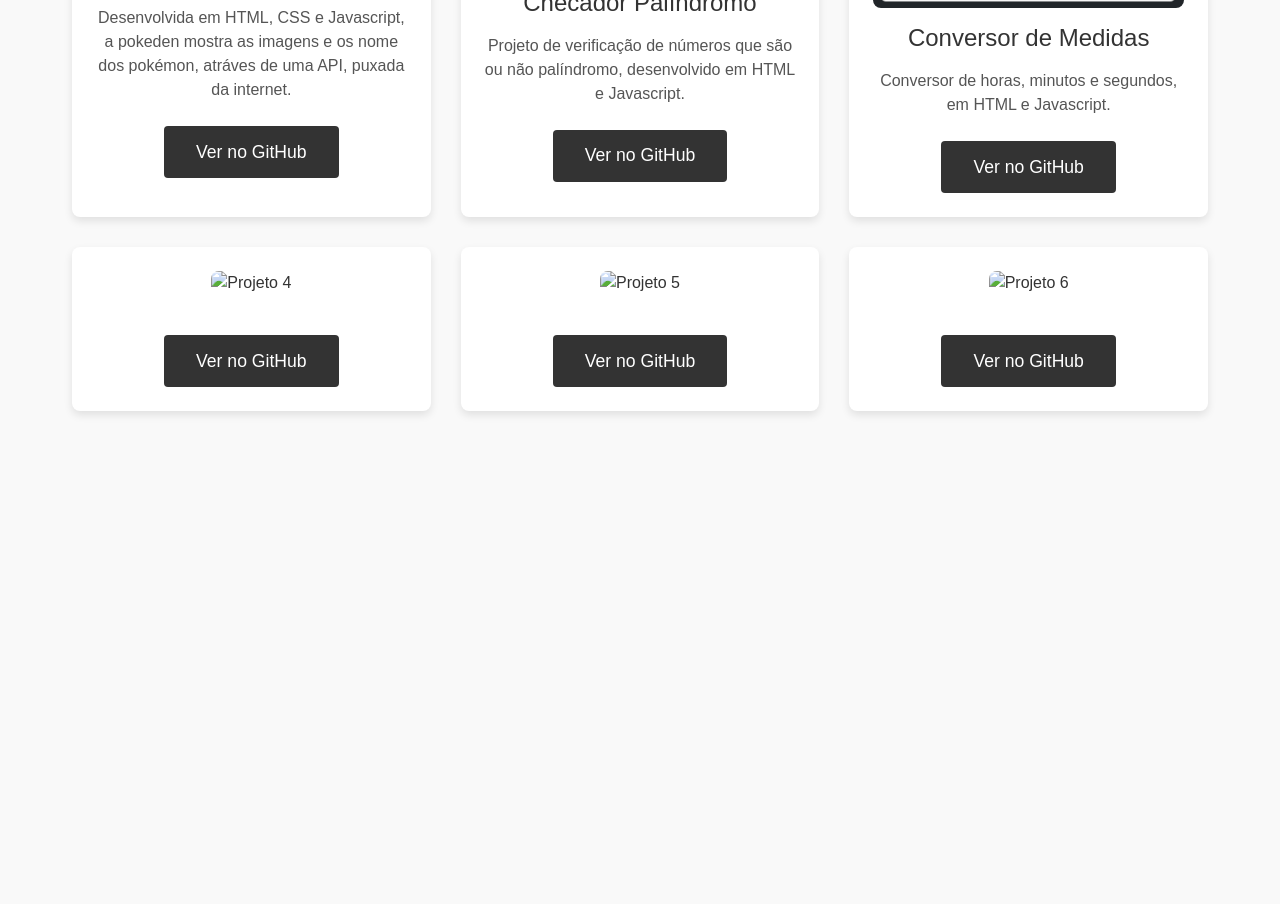
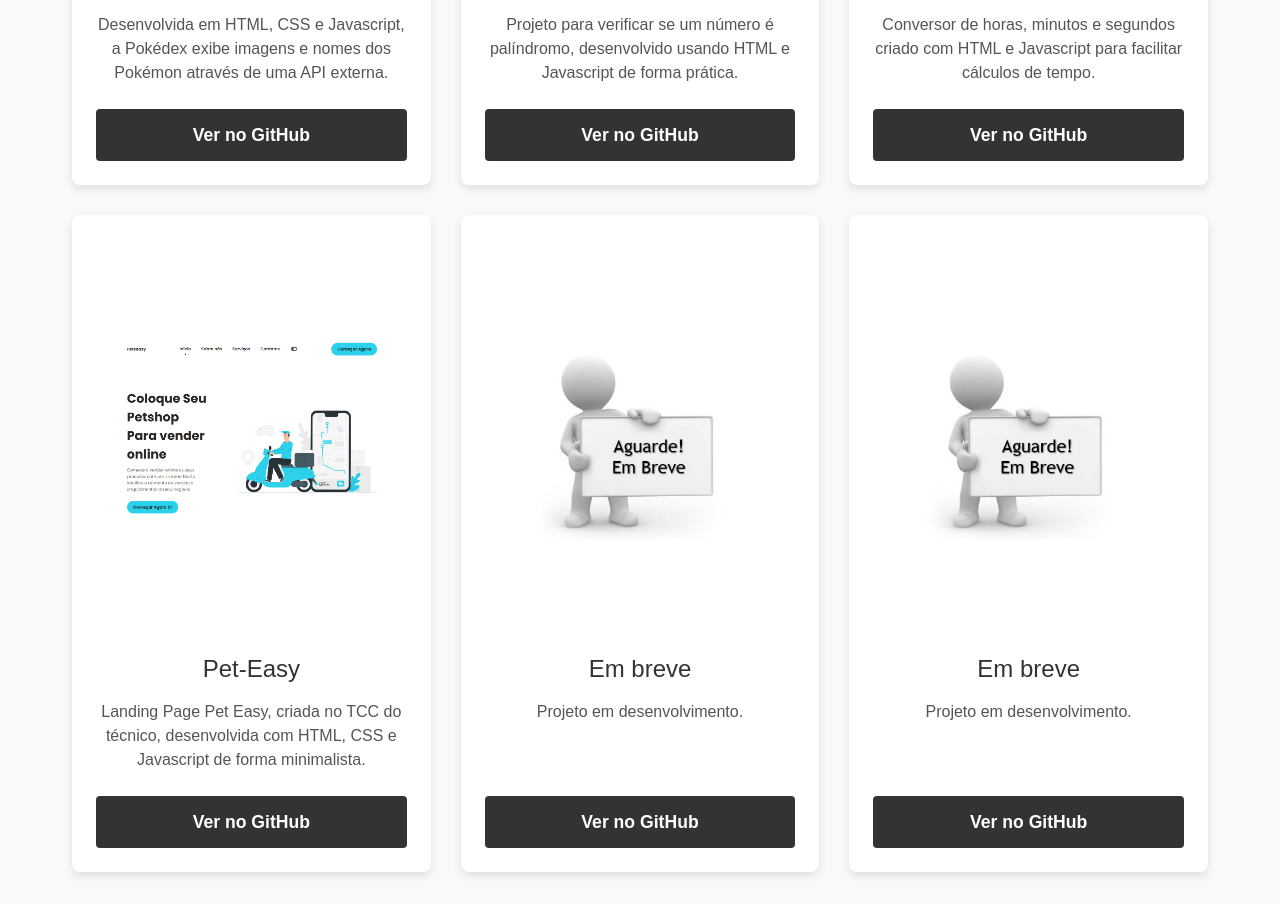
Before and after one commit to GuilhermeSouza02/Portfolio, a website: page projetos.html in a window 1280 px wide. Shown: the part 702-1606 px from the top of the page. Before the commit the page ends 1145 px from the top, so only its background shows below. Drawn offline with nearby package versions, Linux system fonts and the light colour scheme.

Commit message:
ajustes e definição

```diff
--- /dev/null
+++ b/css/style.css
@@ -0,0 +1,114 @@
+@font-face {
+    font-family: 'Poppins';
+    font-style: normal;
+    font-weight: 400;
+    src: url('https://fonts.googleapis.com/css2?family=Poppins&display=swap');
+}
+
+@font-face {
+    font-family: 'Roboto';
+    font-style: normal;
+    font-weight: 400;
+    src: url('https://fonts.googleapis.com/css2?family=Roboto&display=swap');
+}
+
+.navbar-brand {
+    font-family: 'Poppins', sans-serif;
+}
+
+.navbar-nav .nav-link {
+    font-family: 'Roboto', sans-serif;
+}
+
+.container {
+    display: flex;
+    flex-direction: column;
+    align-items: center;
+    justify-content: center;
+    min-height: 100vh;
+    background-color: #fff;
+}
+
+.cabecalho {
+    text-align: center;
+    margin-bottom: 2rem;
+}
+
+h1 {
+    font-size: 2rem;
+    font-weight: bold;
+    margin-bottom: 0.5rem;
+}
+
+h2 {
+    font-size: 1.5rem;
+    font-weight: normal;
+    margin-bottom: 1rem;
+}
+
+p {
+    font-size: 1rem;
+    color: #666;
+}
+
+button {
+    padding: 1rem 2rem;
+    font-size: 1rem;
+    font-weight: bold;
+    border: none;
+    border-radius: 5px;
+    background-color: #000;
+    color: #fff;
+    cursor: pointer;
+    transition: 0.3s;
+}
+
+button:hover {
+    background-color: #333;
+}
+
+.icones {
+    display: flex;
+    justify-content: center;
+    margin-top: 1rem;
+}
+
+.icones a {
+    margin: 0 5px;
+}
+
+.icones img {
+    width: 30px;
+    height: 30px;
+}
+
+.tech {
+    margin-left: 1000px;
+    margin-top: 5px;
+}
+
+.lin {
+    margin-left: 850px;
+    text-align: center;
+}
+
+.about {
+    margin-top: 50px;
+    margin-left: 50px;
+}
+
+.info {
+    width: 40%;
+}
+
+.icons {
+    display: flex;
+    flex-wrap: wrap;
+    margin-left: 985px;
+}
+
+.icons img {
+    width: 50px;
+    height: auto;
+    margin: 5px;
+}
--- a/projetos.html
+++ b/projetos.html
@@ -50,6 +50,10 @@
             box-shadow: 0 4px 8px rgba(0, 0, 0, 0.1);
             text-align: center;
             transition: transform 0.3s, box-shadow 0.3s;
+            display: flex;
+            flex-direction: column;
+            justify-content: space-between;
+            height: 100%;
         }
 
         .project-card:hover {
@@ -59,7 +63,9 @@
 
         .project-card img {
             width: 100%;
-            height: auto;
+            height: 400px;
+            object-fit: cover;
+            object-fit: contain;
             border-radius: 8px;
             margin-bottom: 1rem;
         }
@@ -80,11 +86,15 @@
             display: inline-block;
             background-color: #333;
             color: #fff;
-            padding: 0.8rem 2rem;
+            padding: 0.8rem 1.5rem;
             font-size: 1.1rem;
             border-radius: 4px;
             text-decoration: none;
             transition: background-color 0.3s;
+            min-width: 120px;
+            text-align: center;
+            font-weight: bold;
+            margin-top: auto;
         }
 
         .project-card a:hover {
@@ -133,50 +143,54 @@
         <div class="projects">
             <!-- Projeto 1 -->
             <div class="project-card">
-                <img src="proj1.png" alt="Projeto 1">
+                <img src="img/proj1.png" alt="Projeto 1">
                 <h3>Pokedex</h3>
-                <p>Desenvolvida em HTML, CSS e Javascript, a pokeden mostra as imagens e os nome dos pokémon, atráves de
-                    uma API, puxada da internet.</p>
+                <p>Desenvolvida em HTML, CSS e Javascript, a Pokédex exibe imagens e nomes dos Pokémon através de uma
+                    API externa.</p>
                 <a href="https://github.com/GuilhermeSouza02/Pokedex" target="_blank">Ver no GitHub</a>
+
             </div>
 
             <!-- Projeto 2 -->
             <div class="project-card">
-                <img src="proj3.png" alt="Projeto 2">
+                <img src="img/proj2.png" alt="Projeto 2">
                 <h3>Checador Palíndromo</h3>
-                <p>Projeto de verificação de números que são ou não palíndromo, desenvolvido em HTML e Javascript.</p>
+                <p>Projeto para verificar se um número é palíndromo, desenvolvido usando HTML e Javascript de forma
+                    prática.</p>
                 <a href="https://github.com/GuilhermeSouza02/Check-Palindromo" target="_blank">Ver no GitHub</a>
             </div>
 
             <!-- Projeto 3 -->
             <div class="project-card">
-                <img src="proj4.png" alt="Projeto 3">
+                <img src="img/proj3.png" alt="Projeto 3">
                 <h3>Conversor de Medidas</h3>
-                <p>Conversor de horas, minutos e segundos, em HTML e Javascript.</p>
+                <p>Conversor de horas, minutos e segundos criado com HTML e Javascript para facilitar cálculos de tempo.
+                </p>
                 <a href="https://github.com/GuilhermeSouza02/Conversor-Medidas" target="_blank">Ver no GitHub</a>
             </div>
 
             <!-- Projeto 4 -->
             <div class="project-card">
-                <img src="" alt="Projeto 4">
-                <h3></h3>
-                <p></p>
-                <a href="" target="_blank">Ver no GitHub</a>
+                <img src="img/pet.png" alt="Projeto 4">
+                <h3>Pet-Easy</h3>
+                <p>Landing Page Pet Easy, criada no TCC do técnico, desenvolvida com HTML, CSS e Javascript de forma
+                    minimalista.</p>
+                <a href="https://github.com/GuilhermeSouza02/Pet-Easy" target="_blank">Ver no GitHub</a>
             </div>
 
             <!-- Projeto 5 -->
             <div class="project-card">
-                <img src="" alt="Projeto 5">
-                <h3></h3>
-                <p></p>
+                <img src="img/breve.jpeg" alt="Projeto 5">
+                <h3>Em breve</h3>
+                <p>Projeto em desenvolvimento.</p>
                 <a href="" target="_blank">Ver no GitHub</a>
             </div>
 
             <!-- Projeto 6 -->
             <div class="project-card">
-                <img src="" alt="Projeto 6">
-                <h3></h3>
-                <p></p>
+                <img src="img/breve.jpeg" alt="Projeto 6">
+                <h3>Em breve</h3>
+                <p>Projeto em desenvolvimento.</p>
                 <a href="" target="_blank">Ver no GitHub</a>
             </div>
         </div>
--- a/style.css
+++ /dev/null
@@ -1,114 +0,0 @@
-@font-face {
-    font-family: 'Poppins';
-    font-style: normal;
-    font-weight: 400;
-    src: url('https://fonts.googleapis.com/css2?family=Poppins&display=swap');
-}
-
-@font-face {
-    font-family: 'Roboto';
-    font-style: normal;
-    font-weight: 400;
-    src: url('https://fonts.googleapis.com/css2?family=Roboto&display=swap');
-}
-
-.navbar-brand {
-    font-family: 'Poppins', sans-serif;
-}
-
-.navbar-nav .nav-link {
-    font-family: 'Roboto', sans-serif;
-}
-
-.container {
-    display: flex;
-    flex-direction: column;
-    align-items: center;
-    justify-content: center;
-    min-height: 100vh;
-    background-color: #fff;
-}
-
-.cabecalho {
-    text-align: center;
-    margin-bottom: 2rem;
-}
-
-h1 {
-    font-size: 2rem;
-    font-weight: bold;
-    margin-bottom: 0.5rem;
-}
-
-h2 {
-    font-size: 1.5rem;
-    font-weight: normal;
-    margin-bottom: 1rem;
-}
-
-p {
-    font-size: 1rem;
-    color: #666;
-}
-
-button {
-    padding: 1rem 2rem;
-    font-size: 1rem;
-    font-weight: bold;
-    border: none;
-    border-radius: 5px;
-    background-color: #000;
-    color: #fff;
-    cursor: pointer;
-    transition: 0.3s;
-}
-
-button:hover {
-    background-color: #333;
-}
-
-.icones {
-    display: flex;
-    justify-content: center;
-    margin-top: 1rem;
-}
-
-.icones a {
-    margin: 0 5px;
-}
-
-.icones img {
-    width: 30px;
-    height: 30px;
-}
-
-.tech {
-    margin-left: 1000px;
-    margin-top: 5px;
-}
-
-.lin {
-    margin-left: 850px;
-    text-align: center;
-}
-
-.about {
-    margin-top: 50px;
-    margin-left: 50px;
-}
-
-.info {
-    width: 40%;
-}
-
-.icons {
-    display: flex;
-    flex-wrap: wrap;
-    margin-left: 985px;
-}
-
-.icons img {
-    width: 50px;
-    height: auto;
-    margin: 5px;
-}
```
Also changed, not shown: Sobre.html (+4 -3 lines), contato.html (+8 -8 lines), index.html (+6 -5 lines), img/breve.jpeg (added), img/github.png (renamed from github.png), img/instagram.png (renamed from instagram.png), img/linkedin.png (renamed from linkedin.png), img/pet.png (added), img/proj1.png (renamed from proj1.png), img/proj2.png (renamed from proj3.png), img/proj3.png (renamed from proj4.png), 3 other files.
